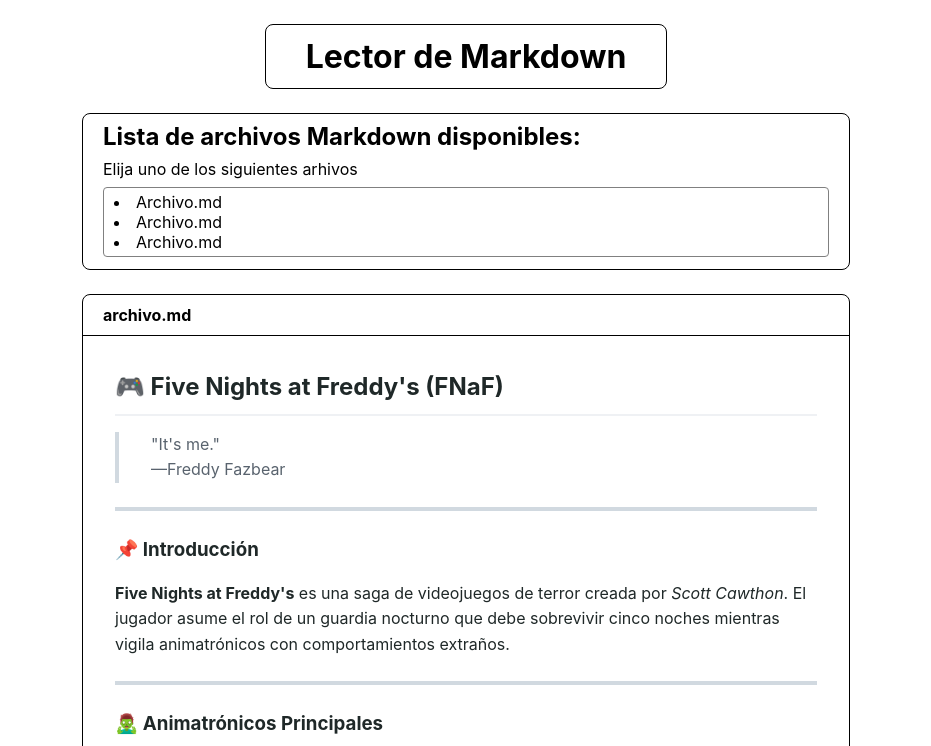
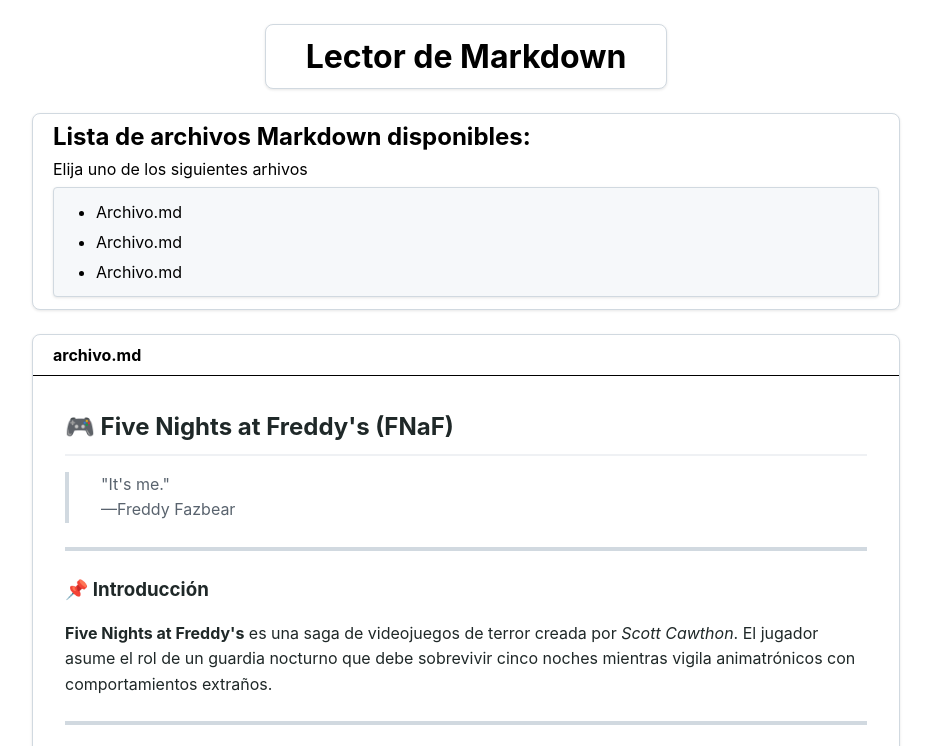
Before and after one commit to JoaquinQFox/lab04-pweb2, a website: page pub/index.html in a window 1280 px wide. Shown: the top 746 px of the page, without its empty margins (174-1105 px from the left). Drawn offline with Linux system fonts and the light colour scheme; no server answers.

Commit message:
style.css: Modifique estilo para otras secciones de la pagina

```diff
--- a/pub/index.html
+++ b/pub/index.html
@@ -16,9 +16,11 @@
             <h2>Lista de archivos Markdown disponibles:</h2>
             <p>Elija uno de los siguientes arhivos</p>
             <div id="listaDiv">
-                <li><a onclick="cargarArchivo()">Archivo.md</a></li>
-                <li><a onclick="cargarArchivo()">Archivo.md</a></li>
-                <li><a onclick="cargarArchivo()">Archivo.md</a></li>
+                <ul>
+                    <li><a onclick="cargarArchivo()">Archivo.md</a></li>
+                    <li><a onclick="cargarArchivo()">Archivo.md</a></li>
+                    <li><a onclick="cargarArchivo()">Archivo.md</a></li>
+                </ul>
             </div>
             <div class="listaArchivosMd"></div>
         </section>
@@ -106,7 +108,7 @@
                         </tr>
                     </tbody>
                 </table>
-                <hr>
+                <hr />
 
                 <h3>🔗 Enlaces Útiles</h3>
                 <ul>
--- a/pub/style.css
+++ b/pub/style.css
@@ -1,7 +1,8 @@
 body {
     margin: 0 auto;
     padding: 0;
-    max-width: 800px;
+    max-width: 900px;
+    background-color: white;
 }
 
 *,
@@ -21,41 +22,61 @@
 
 header h1 {
     padding: 12px 40px;
-    border: 1px solid black;
+    border: 1px solid #d1d9e0;
     border-radius: 8px;
     text-align: center;
+    background-color: white;
+    box-shadow: 0 1px 3px rgba(0, 0, 0, 0.1);
 }
 
 #sectionListaMd {
     margin: 24px 16px;
-    border: 1px solid black;
+    border: 1px solid #D1D9E0;
     border-radius: 8px;
+    background-color: #fff;
+    box-shadow: 0 1px 3px rgba(0, 0, 0, 0.1);
 }
-
 
 #sectionListaMd h2{
     margin: 8px 20px;
 }
 
-#sectionListaMd p{
+#sectionListaMd p {
     margin: 8px 20px;
+}
+
+#sectionListaMd ul {
+    padding-left: 32px;
+}
+
+#sectionListaMd li {
+    margin: 10px 0px;
 }
 
 #sectionListaMd a:hover {
     cursor: pointer;
+    color: #e53935;
+}
+
+#sectionListaMd a:active {
+    color: #b71c1c;
 }
 
 #listaDiv {
     margin: 8px 20px 12px;
     padding: 4px 10px;
-    border: 1px solid gray;
+    border: 1px solid #d1d9e0;
     border-radius: 4px;
+    background-color: #F6F8FA;
+    box-shadow: 0 1px 3px rgba(0, 0, 0, 0.1);
 }
 
 #sectionMostrarMd {
     margin: 24px 16px;
-    border: 1px solid black;
+    border: 1px solid #D1D9E0;
+    box-shadow: 0 1px 3px rgba(0, 0, 0, 0.1);
     border-radius: 8px;
+    background-color: #fff;
 }
 
 #tituloArchivoDiv {
@@ -155,8 +176,10 @@
 #crearMd {
     margin: 24px 16px;
     padding: 12px 16px;
-    border: 1px solid black;
+    border: 1px solid #D1D9E0;
     border-radius: 8px;
+    box-shadow: 0 1px 3px rgba(0, 0, 0, 0.1);
+    background-color: #fff;
 }
 
 #formEditarMd {
@@ -179,8 +202,9 @@
     margin-bottom: 4px;
     font-family: 'Fira Code', monospace;
     font-size: 1rem;
-    border: 1px solid black;
-    border-radius: 1px;
+    border: 1px solid #d1d9e0;
+    border-radius: 3px;
+    box-shadow: 0 1px 3px rgba(0, 0, 0, 0.1);
 }
 
 .formDiv input {
```
